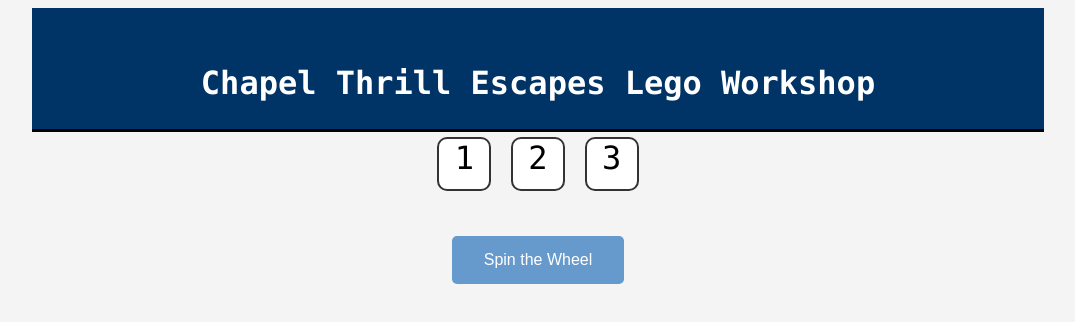
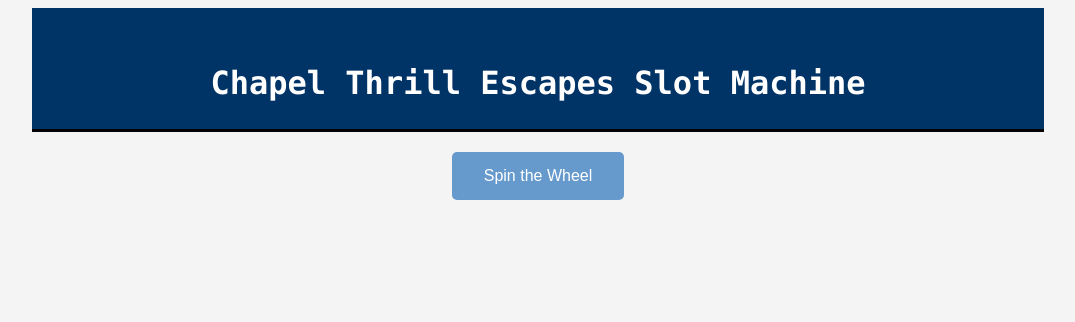
Before and after one commit to rmharp/Lego-Workshop, a plain HTML site: page index.html in a window 1280 px wide. Shown: the whole page, without its empty margins (102-1177 px from the left). Drawn offline with Linux system fonts and the light colour scheme.

Commit message:
Update index.html

```diff
--- a/index.html
+++ b/index.html
@@ -1,21 +1,16 @@
 <!DOCTYPE html>
 <html>
 <head>
-    <title>Chapel Thrill Escapes Lego Workshop</title>
+    <title>Chapel Thrill Escapes Slot Machine</title>
     <link rel="stylesheet" type="text/css" href="style.css">
 </head>
 <body>
     <div class="container">
         <header>
-            <h1>Chapel Thrill Escapes Lego Workshop</h1>
+            <h1>Chapel Thrill Escapes Slot Machine</h1>
         </header>
 
         <main>
-            <div id="slotMachine">
-                <div id="slot1" class="slot">1</div>
-                <div id="slot2" class="slot">2</div>
-                <div id="slot3" class="slot">3</div>
-            </div>
             <button id="spinButton">Spin the Wheel</button>
             <div id="result"></div>
         </main>
```
